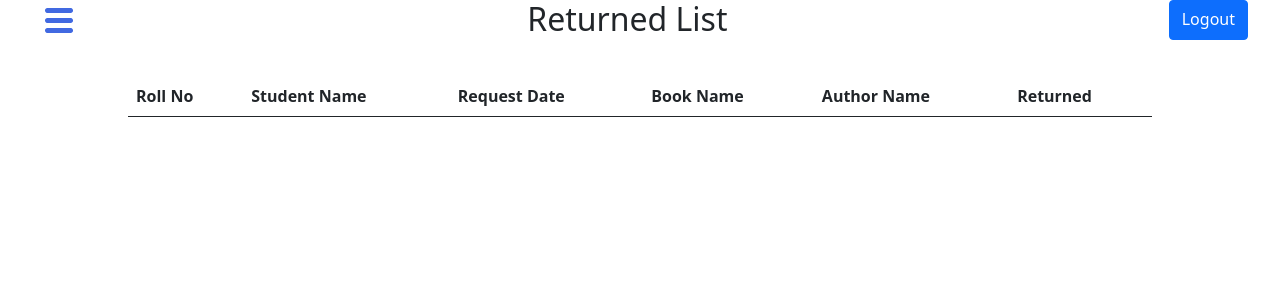
After one commit to manikanda-s/lms-new, a Flask app: page /returned-list in a window 1280 px wide. The commit adds this page. Shown: the top 300 px of the page. Run offline with Flask 3, Linux system fonts and the light colour scheme; lists and menus that the app fills with data are empty.

Commit message:
feat: returned list added

```diff
--- a/app.py
+++ b/app.py
@@ -121,6 +121,18 @@ def logout():
     current_user_rollno = None
     return redirect(url_for('home'))
 
+@app.route('/returned-list')
+def returned_list():
+    # students = dbh.get_students()
+    requests = dbh.get_returned_db()
+    return render_template('returned-list.html', requests=requests)
+
+@app.route('/returned', methods=['GET'])
+def returned():
+    id = request.args.get('id')
+    dbh.book_returned(id)
+    return redirect(url_for('returned_list'))
+
 #############################################################################
 #                               Student Interface                           #
 #############################################################################
--- a/dao.py
+++ b/dao.py
@@ -88,7 +88,16 @@ class DB_Helper:
         issued_book.status = "issued"
         db.session.commit()
 
+    def get_returned_db(self):
+        return Requested.query.filter_by(is_issued = 'yes').all()
 
+    def book_returned(self, id):
+        req = Requested.query.filter_by(id = id).first()
+        issuedBook = IssuedBook.query.filter_by(id = id).first()
+        db.session.delete(req)
+        db.session.delete(issuedBook)
+
+        db.session.commit()
 
 
 
--- a/templates/admin-page.html
+++ b/templates/admin-page.html
@@ -23,6 +23,7 @@
                     <a href="{{url_for('book_list')}}" class="side-link ff-1">Books</a> <br>
                     <a href="{{url_for('student_list')}}" class="side-link ff-1">Students</a> <br>
                     <a href="{{url_for('request_list')}}" class="side-link ff-1">Requests</a> <br>
+                    <a href="{{url_for('returned_list')}}" class="side-link ff-1">Returned</a> <br>
                     </div>
                 </div>
                 </div>
--- /dev/null
+++ b/templates/returned-list.html
@@ -0,0 +1,35 @@
+{% extends 'admin-page.html' %}
+
+
+{% block page_title %} Returned List {% endblock %}
+
+{% block table %}
+<div class="div-center">
+    <div class="book-list">
+        <table class="table">
+            <thead>
+                <tr>
+                    <th>Roll No</th>
+                    <th>Student Name</th>
+                    <th>Request Date</th>
+                    <th>Book Name</th>
+                    <th>Author Name</th>
+                    <th>Returned</th>
+                </tr>
+            </thead>
+            <tbody>
+                {% for request in requests %}
+                <tr>
+                    <td>{{request.student_rollno}}</td>
+                    <td>{{request.student_name}}</td>
+                    <td>{{request.date}}</td>
+                    <td>{{request.book_name}}</td>
+                    <td>{{request.author_name}}</td>
+                    <td><a href="{{url_for('returned', id=request.id)}}">Yes</a></td>
+                </tr>
+                {% endfor %}
+            </tbody>
+        </table>
+    </div>
+</div>
+{% endblock %}
```
